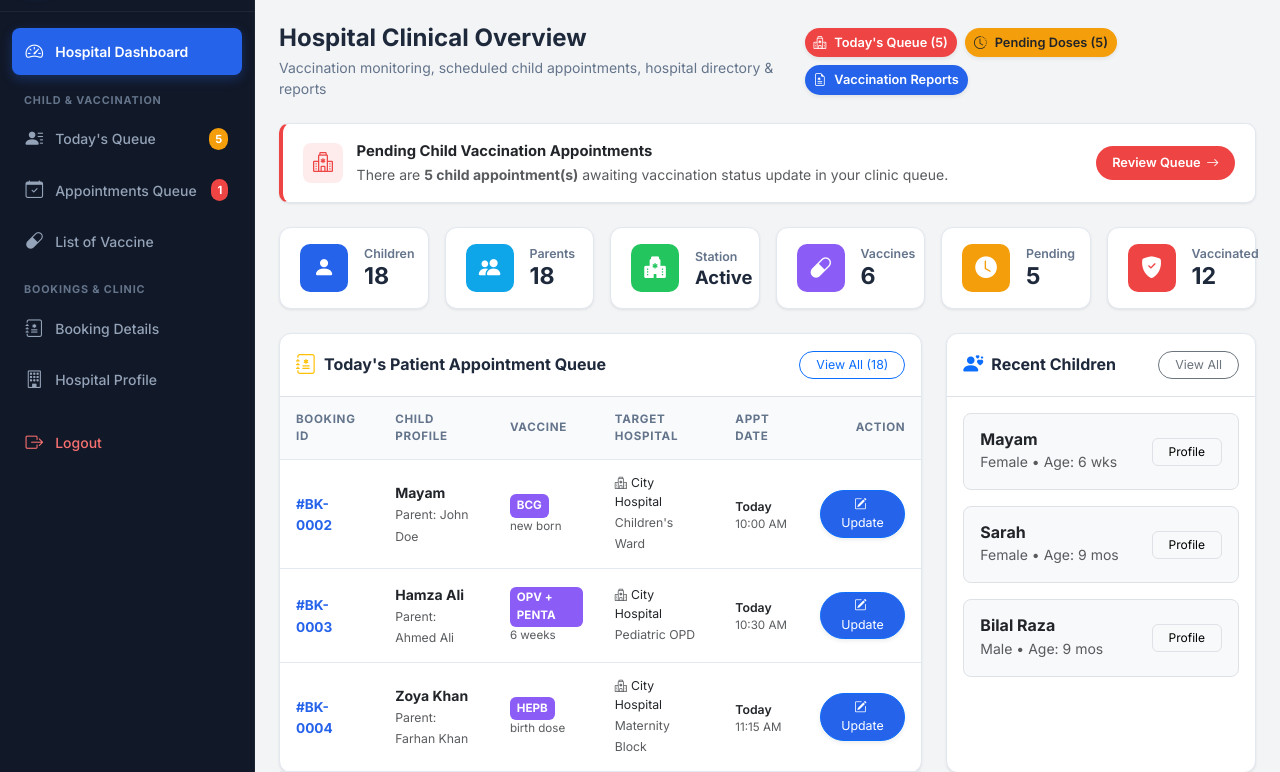
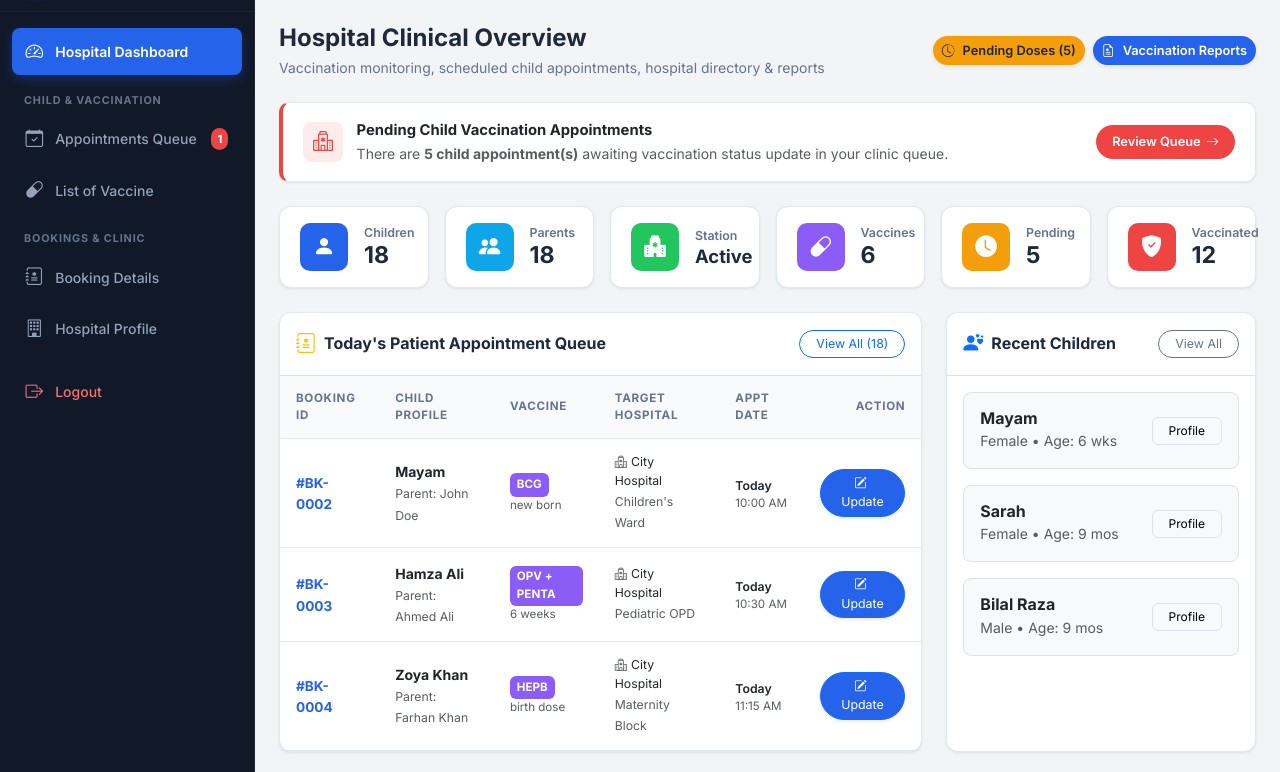
Before and after one commit to Abihazehra17/Vaccine-Management-System, a PHP site: page / in a window 1280 px wide. Shown: the part 61-833 px from the top of the page. Run offline with PHP 8.4, Linux system fonts and the light colour scheme.

Commit message:
Added new files and updated code

```diff
--- a/includes/footer.php
+++ b/includes/footer.php
@@ -1,8 +1,5 @@
 <?php
-/**
- * VaxCare - Footer Template
- * Exact match to VaxCare Admin footer styling
- */
+// ??
 ?>
       <!-- VaxCare Footer -->
       <footer class="footer-vax">
--- a/includes/navbar.php
+++ b/includes/navbar.php
@@ -1,7 +1,6 @@
 <?php
 /**
  * VaxCare - Topbar Navbar Template
- * Exact match to VaxCare Admin topbar layout & theme
  */
 ?>
 <header class="top-navbar d-flex align-items-center justify-content-between">
--- a/includes/sidebar.php
+++ b/includes/sidebar.php
@@ -1,7 +1,6 @@
 <?php
 /**
  * VaxCare - Hospital Portal Sidebar Template
- * Exact match to VaxCare Admin UI structure & styling
  */
 $currentPage = basename($_SERVER['PHP_SELF'] ?? 'index.php');
 ?>
@@ -36,13 +35,13 @@ $currentPage = basename($_SERVER['PHP_SELF'] ?? 'index.php');
     <!-- Category 1: CHILD & VACCINATION -->
     <div class="sidebar-heading">CHILD & VACCINATION</div>
 
-    <a href="appointments.php?filter=today" class="sidebar-link <?php echo (isset($_GET['filter']) && $_GET['filter'] === 'today') ? 'active' : ''; ?>">
+    <!-- <a href="appointments.php?filter=today" class="sidebar-link  echo (isset($_GET['filter']) && $_GET['filter'] === 'today') ? 'active' : ''; ?>">
       <div class="link-content">
         <i class="bi bi-person-lines-fill"></i>
         <span>Today's Queue</span>
       </div>
       <span class="badge-pill-count badge-pill-orange">5</span>
-    </a>
+    </a> -->
 
     <a href="appointments.php" class="sidebar-link <?php echo ($currentPage === 'appointments.php' && !isset($_GET['filter'])) ? 'active' : ''; ?>">
       <div class="link-content">
--- a/index.php
+++ b/index.php
@@ -16,10 +16,10 @@ require_once __DIR__ . '/includes/sidebar.php';
       </div>
       <!-- Top Action Pills (Exact match to Image 4) -->
       <div class="d-flex flex-wrap gap-2">
-        <a href="appointments.php" class="btn btn-sm rounded-pill text-white shadow-sm d-flex align-items-center gap-2" style="background-color: #ef4444; font-size: 0.8rem; font-weight: 600;">
+        <!-- <a href="appointments.php" class="btn btn-sm rounded-pill text-white shadow-sm d-flex align-items-center gap-2" style="background-color: #ef4444; font-size: 0.8rem; font-weight: 600;">
           <i class="bi bi-hospital"></i>
           <span>Today's Queue (5)</span>
-        </a>
+        </a> -->
         <a href="appointments.php" class="btn btn-sm rounded-pill text-dark shadow-sm d-flex align-items-center gap-2" style="background-color: #f59e0b; font-size: 0.8rem; font-weight: 600;">
           <i class="bi bi-clock-history"></i>
           <span>Pending Doses (5)</span>
```
Also changed, not shown: db.php (added, +8 -0 lines).
